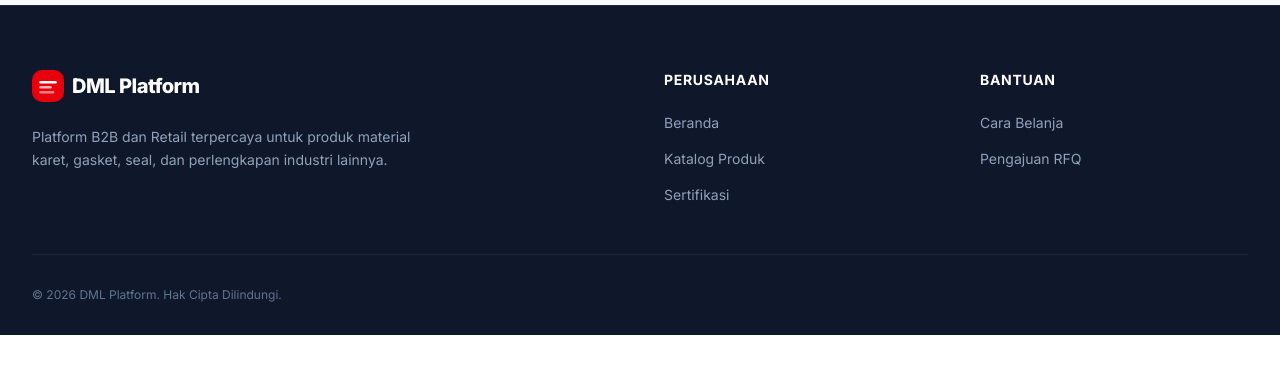
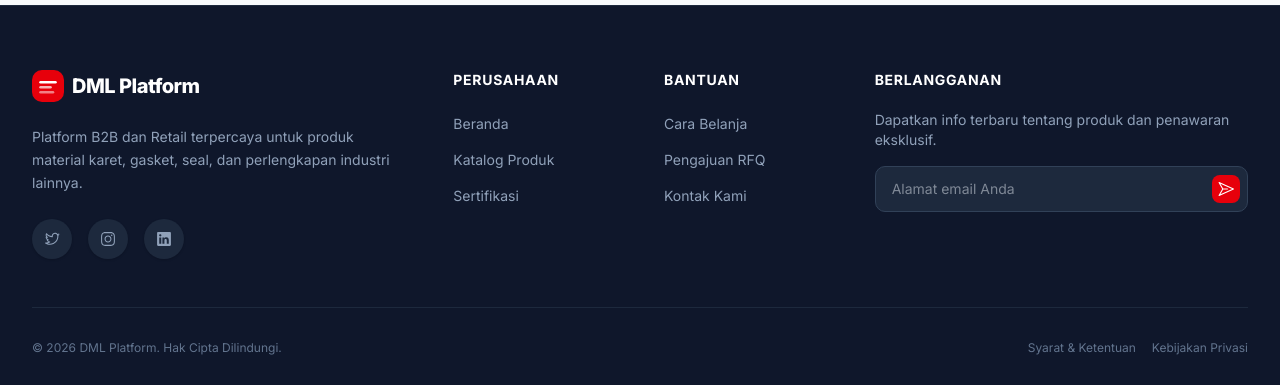
Before and after one commit to codebetterthanyesterday/DML-INTERN, a Next.js app: page /kontak in a window 1280 px wide. Shown: the part 1275-1660 px from the top of the page. Before the commit the page ends 1610 px from the top, so only its background shows below. Built offline with nearby package versions, Linux system fonts and the light colour scheme; no server answers.

Commit message:
Fixing public app accessibility on smaller device

```diff
--- a/components/shared/Footer.tsx
+++ b/components/shared/Footer.tsx
@@ -1,11 +1,13 @@
 import Link from "next/link"
+import { TwitterLogoIcon, InstagramLogoIcon, LinkedInLogoIcon, PaperPlaneIcon } from "@radix-ui/react-icons"
 
 export function Footer() {
   return (
     <footer className="bg-slate-900 pt-16 pb-8 border-t border-slate-800 mt-auto">
       <div className="max-w-7xl mx-auto px-4 sm:px-6 lg:px-8">
-        <div className="grid grid-cols-1 md:grid-cols-4 gap-12 mb-12">
-          <div className="md:col-span-2">
+        <div className="grid grid-cols-1 sm:grid-cols-2 lg:grid-cols-12 gap-8 lg:gap-12 mb-12">
+          {/* Brand & Socials */}
+          <div className="col-span-1 sm:col-span-2 lg:col-span-4">
             <div className="flex items-center gap-2 mb-6">
               <div className="w-8 h-8 rounded-lg bg-red-600 flex items-center justify-center">
                 <svg viewBox="0 0 32 32" fill="none" className="w-5 h-5">
@@ -19,30 +21,74 @@ export function Footer() {
             <p className="text-sm text-slate-400 leading-relaxed max-w-sm mb-6">
               Platform B2B dan Retail terpercaya untuk produk material karet, gasket, seal, dan perlengkapan industri lainnya.
             </p>
+            <div className="flex items-center gap-4">
+              <Link href="#" className="w-10 h-10 rounded-full bg-slate-800 flex items-center justify-center text-slate-400 hover:bg-red-600 hover:text-white shadow-sm transition-all">
+                <TwitterLogoIcon className="w-4 h-4" />
+                <span className="sr-only">Twitter</span>
+              </Link>
+              <Link href="#" className="w-10 h-10 rounded-full bg-slate-800 flex items-center justify-center text-slate-400 hover:bg-red-600 hover:text-white shadow-sm transition-all">
+                <InstagramLogoIcon className="w-4 h-4" />
+                <span className="sr-only">Instagram</span>
+              </Link>
+              <Link href="#" className="w-10 h-10 rounded-full bg-slate-800 flex items-center justify-center text-slate-400 hover:bg-red-600 hover:text-white shadow-sm transition-all">
+                <LinkedInLogoIcon className="w-4 h-4" />
+                <span className="sr-only">LinkedIn</span>
+              </Link>
+            </div>
           </div>
 
-          <div>
+          {/* Perusahaan Links */}
+          <div className="col-span-1 lg:col-span-2">
             <h4 className="text-sm font-bold text-white uppercase tracking-wider mb-5">Perusahaan</h4>
-            <ul className="space-y-3">
-              <li><Link href="/" className="text-sm text-slate-400 hover:text-white transition-colors">Beranda</Link></li>
-              <li><Link href="/katalog" className="text-sm text-slate-400 hover:text-white transition-colors">Katalog Produk</Link></li>
-              <li><Link href="#" className="text-sm text-slate-400 hover:text-white transition-colors">Sertifikasi</Link></li>
+            <ul className="space-y-2">
+              <li><Link href="/" className="inline-block py-1 text-sm text-slate-400 hover:text-white hover:translate-x-1 transition-all">Beranda</Link></li>
+              <li><Link href="/katalog" className="inline-block py-1 text-sm text-slate-400 hover:text-white hover:translate-x-1 transition-all">Katalog Produk</Link></li>
+              <li><Link href="#" className="inline-block py-1 text-sm text-slate-400 hover:text-white hover:translate-x-1 transition-all">Sertifikasi</Link></li>
             </ul>
           </div>
 
-          <div>
+          {/* Bantuan Links */}
+          <div className="col-span-1 lg:col-span-2">
             <h4 className="text-sm font-bold text-white uppercase tracking-wider mb-5">Bantuan</h4>
-            <ul className="space-y-3">
-              <li><Link href="#" className="text-sm text-slate-400 hover:text-white transition-colors">Cara Belanja</Link></li>
-              <li><Link href="#" className="text-sm text-slate-400 hover:text-white transition-colors">Pengajuan RFQ</Link></li>
+            <ul className="space-y-2">
+              <li><Link href="#" className="inline-block py-1 text-sm text-slate-400 hover:text-white hover:translate-x-1 transition-all">Cara Belanja</Link></li>
+              <li><Link href="#" className="inline-block py-1 text-sm text-slate-400 hover:text-white hover:translate-x-1 transition-all">Pengajuan RFQ</Link></li>
+              <li><Link href="#" className="inline-block py-1 text-sm text-slate-400 hover:text-white hover:translate-x-1 transition-all">Kontak Kami</Link></li>
             </ul>
+          </div>
+
+          {/* Newsletter */}
+          <div className="col-span-1 sm:col-span-2 lg:col-span-4">
+            <h4 className="text-sm font-bold text-white uppercase tracking-wider mb-5">Berlangganan</h4>
+            <p className="text-sm text-slate-400 mb-4">
+              Dapatkan info terbaru tentang produk dan penawaran eksklusif.
+            </p>
+            <div className="relative flex items-center">
+              <input
+                type="email"
+                placeholder="Alamat email Anda"
+                className="w-full bg-slate-800 border border-slate-700 text-slate-200 text-sm rounded-lg pl-4 pr-12 py-3 focus:outline-none focus:ring-2 focus:ring-red-600 focus:border-transparent transition-all"
+              />
+              <button
+                type="button"
+                className="absolute right-2 p-1.5 bg-red-600 hover:bg-red-700 text-white rounded-md transition-colors focus:outline-none focus:ring-2 focus:ring-red-500 focus:ring-offset-2 focus:ring-offset-slate-900"
+                aria-label="Berlangganan"
+              >
+                <PaperPlaneIcon className="w-4 h-4" />
+              </button>
+            </div>
           </div>
         </div>
 
+        {/* Bottom Bar */}
         <div className="pt-8 border-t border-slate-800 flex flex-col md:flex-row items-center justify-between gap-4">
           <p className="text-xs text-slate-500">
             © {new Date().getFullYear()} DML Platform. Hak Cipta Dilindungi.
           </p>
+          <div className="flex flex-wrap gap-4">
+            <Link href="#" className="text-xs text-slate-500 hover:text-white transition-colors">Syarat & Ketentuan</Link>
+            <Link href="#" className="text-xs text-slate-500 hover:text-white transition-colors">Kebijakan Privasi</Link>
+          </div>
         </div>
       </div>
     </footer>
```
Also changed, not shown: components/shared/Header.tsx (+104 -3 lines).
